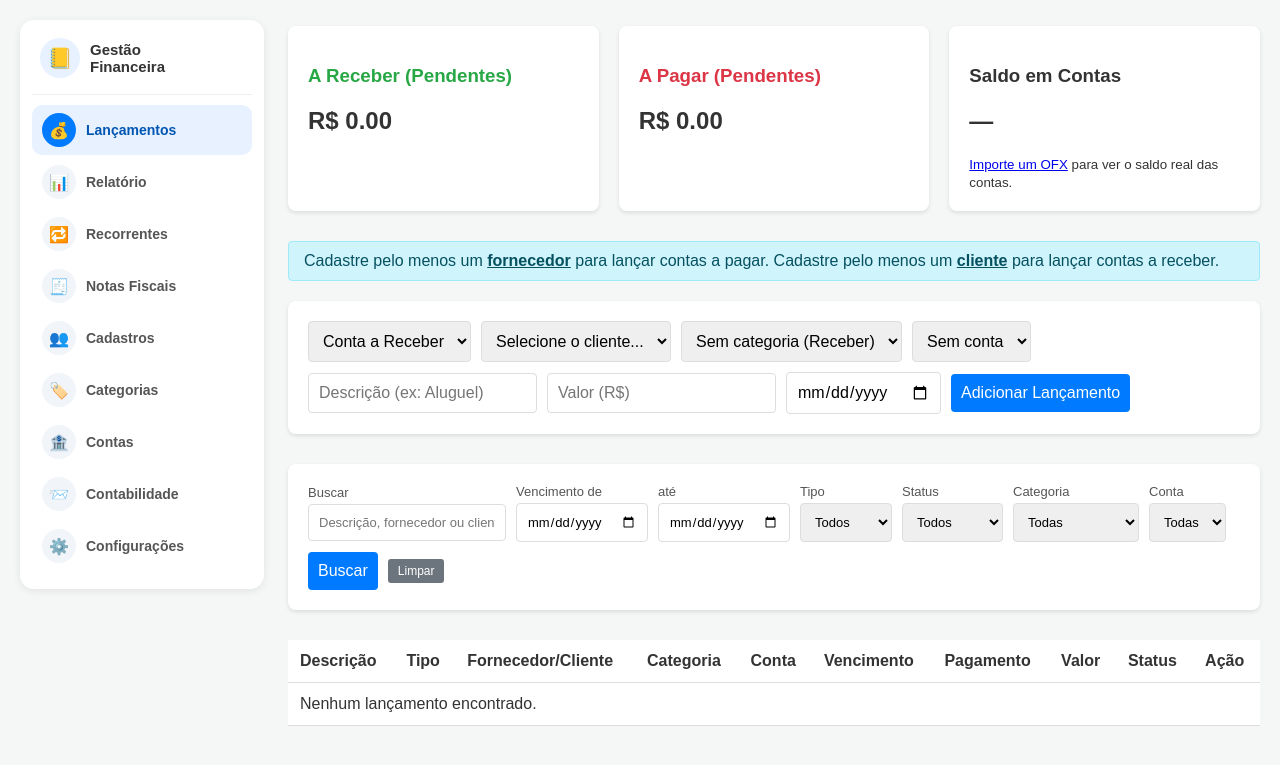
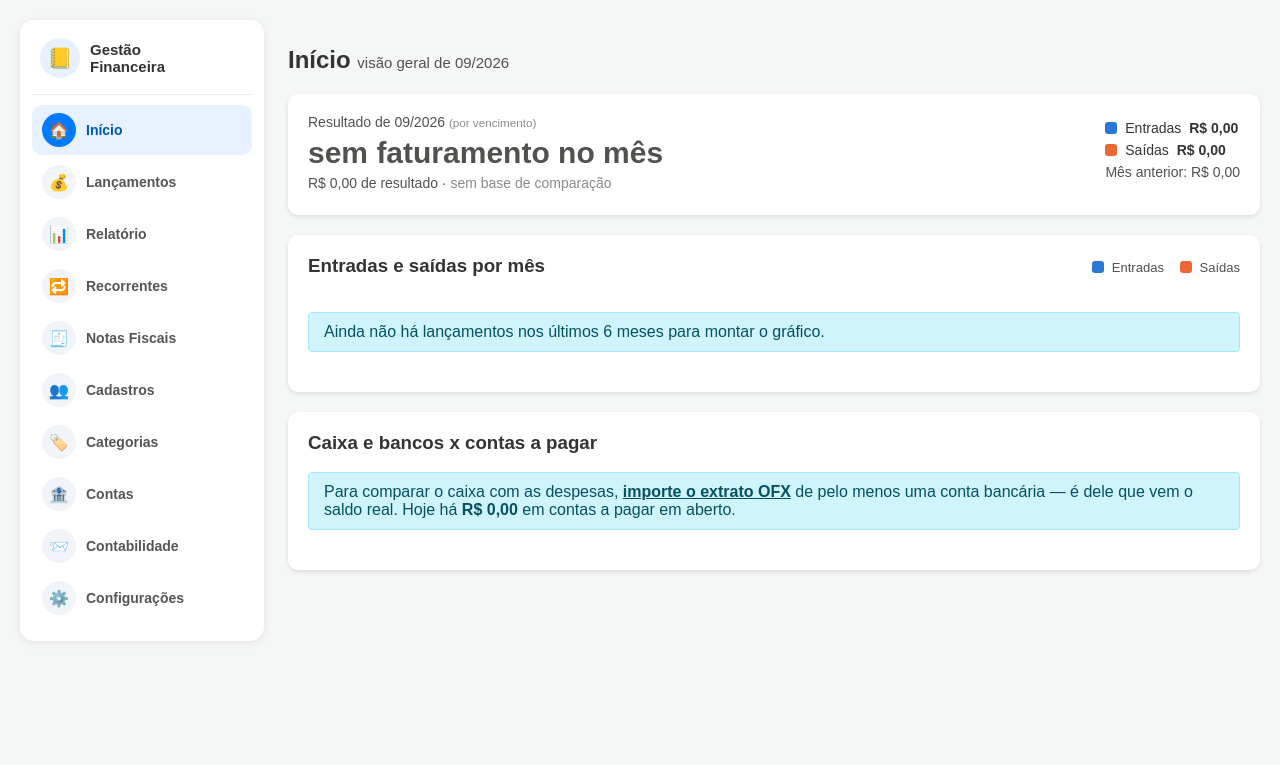
Before and after one commit to gustc50/CRM, a Flask app: page / in a window 1280 px wide. Shown: the top 765 px of the page. Run offline with Flask 3, Linux system fonts and the light colour scheme.

Commit message:
Adiciona aba Início com os painéis de resultado, tendência e caixa
O programa passa a abrir numa visão geral em vez da lista de lançamentos
(que saiu de / para /lancamentos). A tela responde três perguntas sem exigir
clique: se o mês está dando lucro, como ele se compara aos anteriores, e se
há dinheiro em conta para o que está em aberto.

- Resultado do mês em destaque, como "15,7% de lucro" ou "18,8% de prejuízo",
  com o valor em reais e a variação contra o mês anterior. Sem faturamento no
  mês a tela diz isso, em vez de dividir por zero.
- Barras de entradas e saídas dos últimos 6 meses, com rótulo só no mês atual
  (para dar a escala sem poluir), valores no hover e tabela equivalente.
- Medidor de quanto do saldo em conta já está comprometido com contas a
  pagar, com os cards de saldo, total a pagar (marcando o vencido) e a sobra
  ou falta projetada.

O resultado segue a data de vencimento, como o Relatório, para que um mês sem
baixas lançadas não apareça como prejuízo inexistente; o bloco de caixa usa o
saldo real vindo do OFX.

As séries do gráfico usam azul e laranja, não o verde/vermelho do resto do
sistema: medido com o validador de paleta, verde x vermelho separa ΔE 3,5 sob
deuteranopia (mínimo seguro 8) e as barras ficariam indistinguíveis; azul x
laranja separa ΔE 24,7. No resto do sistema as cores seguem acompanhadas da
palavra, então não são o único sinal.

Co-Authored-By: Claude Opus 5 <noreply@anthropic.com>
Claude-Session: https://claude.ai/code/session_014yPmz2zF9scw1A7VyvP3Mg

```diff
--- a/erp/app.py
+++ b/erp/app.py
@@ -196,7 +196,7 @@ db.init_app(app)
 @app.errorhandler(413)
 def arquivo_muito_grande(_erro):
     flash('Arquivo muito grande. O limite por anexo é 10 MB.', 'erro')
-    return redirect(request.referrer or url_for('index'))
+    return redirect(request.referrer or url_for('lancamentos'))
 
 
 def migrar_schema():
@@ -462,8 +462,10 @@ app.jinja_env.globals['formatar_cnpj_cpf'] = formatar_cnpj_cpf
 # as telas de edição), e `filhos` são as sub-abas que aparecem quando a seção
 # está aberta. Clicar no item pai leva para a primeira sub-aba.
 MENU_LATERAL = [
-    {'icone': '💰', 'rotulo': 'Lançamentos', 'endpoint': 'index',
-     'ativo_em': ('index', 'editar')},
+    {'icone': '🏠', 'rotulo': 'Início', 'endpoint': 'inicio',
+     'ativo_em': ('inicio',)},
+    {'icone': '💰', 'rotulo': 'Lançamentos', 'endpoint': 'lancamentos',
+     'ativo_em': ('lancamentos', 'editar')},
     {'icone': '📊', 'rotulo': 'Relatório', 'endpoint': 'relatorio',
      'ativo_em': ('relatorio',)},
     {'icone': '🔁', 'rotulo': 'Recorrentes', 'endpoint': 'recorrentes_listar',
@@ -1234,8 +1236,116 @@ def validar_recorrente(form):
     return dados, None
 
 
+# ------------------------------------------------------------------ #
+# Início — visão geral do negócio
+# ------------------------------------------------------------------ #
+
+MESES_NO_GRAFICO = 6
+MESES_ABREVIADOS = ['jan', 'fev', 'mar', 'abr', 'mai', 'jun', 'jul', 'ago', 'set', 'out', 'nov', 'dez']
+
+
+def _limites_do_mes(referencia):
+    """Primeiro e último dia do mês da data informada."""
+    primeiro = referencia.replace(day=1)
+    ultimo = primeiro.replace(day=calendar.monthrange(primeiro.year, primeiro.month)[1])
+    return primeiro, ultimo
+
+
+def _mes_anterior(referencia):
+    primeiro = referencia.replace(day=1)
+    return (primeiro - timedelta(days=1)).replace(day=1)
+
+
+def resultado_do_mes(referencia):
+    """Entradas, saídas e resultado de um mês, por data de vencimento.
+
+    Usa competência (vencimento) e não caixa (pagamento) para bater com o
+    Relatório por Período e para não depender de o usuário ter dado baixa em
+    tudo — senão um mês sem baixas apareceria como prejuízo que não existe.
+    """
+    inicio, fim = _limites_do_mes(referencia)
+    transacoes = Transacao.query.filter(
+        Transacao.data_vencimento >= inicio,
+        Transacao.data_vencimento <= fim,
+    ).all()
+
+    entradas = sum(t.valor for t in transacoes if t.tipo == 'Receber')
+    saidas = sum(t.valor for t in transacoes if t.tipo == 'Pagar')
+    resultado = entradas - saidas
+
+    return {
+        'inicio': inicio,
+        'fim': fim,
+        'rotulo': f'{inicio.month:02d}/{inicio.year}',
+        'rotulo_curto': MESES_ABREVIADOS[inicio.month - 1],
+        'entradas': entradas,
+        'saidas': saidas,
+        'resultado': resultado,
+        # Margem sobre o faturamento: sem entradas no mês não existe margem
+        # (dividir por zero diria "prejuízo de infinito%").
+        'margem': (resultado / entradas * 100) if entradas else None,
+    }
+
+
+def _variacao(atual, anterior):
+    """Variação percentual entre dois valores; None quando não dá para comparar."""
+    if not anterior:
+        return None
+    return (atual - anterior) / abs(anterior) * 100
+
+
 @app.route('/')
-def index():
+def inicio():
+    hoje = datetime.now().date()
+    mes_atual = resultado_do_mes(hoje)
+    mes_passado = resultado_do_mes(_mes_anterior(hoje))
+
+    # Série dos últimos meses, do mais antigo para o mais recente
+    serie = []
+    referencia = hoje
+    for _ in range(MESES_NO_GRAFICO):
+        serie.append(resultado_do_mes(referencia))
+        referencia = _mes_anterior(referencia)
+    serie.reverse()
+    teto = max([max(m['entradas'], m['saidas']) for m in serie] or [0])
+
+    # Caixa: o que existe em conta contra o que já está comprometido
+    contas_com_saldo = ContaBancaria.query.filter(ContaBancaria.saldo.isnot(None)).all()
+    saldo_contas = sum(c.saldo for c in contas_com_saldo) if contas_com_saldo else None
+    saldo_data = max((c.saldo_data for c in contas_com_saldo if c.saldo_data), default=None)
+
+    pendentes = Transacao.query.filter_by(status='Pendente').all()
+    a_pagar = sum(t.valor for t in pendentes if t.tipo == 'Pagar')
+    a_receber = sum(t.valor for t in pendentes if t.tipo == 'Receber')
+    atrasados = [t for t in pendentes if t.tipo == 'Pagar' and t.data_vencimento < hoje]
+
+    comprometido = None
+    if saldo_contas and saldo_contas > 0:
+        comprometido = min(a_pagar / saldo_contas * 100, 100)
+
+    return render_template(
+        'inicio.html',
+        hoje=hoje,
+        mes_atual=mes_atual,
+        mes_passado=mes_passado,
+        serie=serie,
+        teto=teto,
+        variacao_entradas=_variacao(mes_atual['entradas'], mes_passado['entradas']),
+        variacao_saidas=_variacao(mes_atual['saidas'], mes_passado['saidas']),
+        variacao_resultado=_variacao(mes_atual['resultado'], mes_passado['resultado']),
+        saldo_contas=saldo_contas,
+        saldo_data=saldo_data,
+        a_pagar=a_pagar,
+        a_receber=a_receber,
+        sobra=(saldo_contas - a_pagar) if saldo_contas is not None else None,
+        comprometido=comprometido,
+        atrasados=len(atrasados),
+        valor_atrasado=sum(t.valor for t in atrasados),
+    )
+
+
+@app.route('/lancamentos')
+def lancamentos():
     todas_transacoes = Transacao.query.all()
     total_receber = sum(t.valor for t in todas_transacoes if t.tipo == 'Receber' and t.status == 'Pendente')
     total_pagar = sum(t.valor for t in todas_transacoes if t.tipo == 'Pagar' and t.status == 'Pendente')
@@ -1284,7 +1394,7 @@ def index():
     transacoes = query.order_by(Transacao.data_vencimento).all()
 
     return render_template(
-        'index.html',
+        'lancamentos.html',
         transacoes=transacoes,
         total_receber=total_receber,
         total_pagar=total_pagar,
@@ -1313,12 +1423,12 @@ def adicionar():
     dados, erro = validar_transacao(request.form)
     if erro:
         flash(erro, 'erro')
-        return redirect(url_for('index'))
+        return redirect(url_for('lancamentos'))
 
     db.session.add(Transacao(**dados))
     db.session.commit()
     flash('Lançamento adicionado com sucesso.', 'sucesso')
-    return redirect(url_for('index'))
+    return redirect(url_for('lancamentos'))
 
 
 @app.route('/editar/<int:id>', methods=['GET', 'POST'])
@@ -1377,7 +1487,7 @@ def editar(id):
         transacao.conta_bancaria_id = dados['conta_bancaria_id']
         db.session.commit()
         flash('Lançamento atualizado com sucesso.', 'sucesso')
-        return redirect(url_for('index'))
+        return redirect(url_for('lancamentos'))
 
     return render_template(
         'editar.html',
@@ -1401,7 +1511,7 @@ def excluir(id):
     db.session.delete(transacao)
     db.session.commit()
     flash('Lançamento excluído.', 'sucesso')
-    return redirect(url_for('index'))
+    return redirect(url_for('lancamentos'))
 
 
 def _destino_voltar():
@@ -1409,7 +1519,7 @@ def _destino_voltar():
     voltar = request.form.get('voltar', '')
     if voltar.startswith('/') and not voltar.startswith('//'):
         return voltar
-    return url_for('index')
+    return url_for('lancamentos')
 
 
 @app.route('/concluir/<int:id>', methods=['POST'])
@@ -1433,7 +1543,7 @@ def reabrir(id):
     transacao.status = 'Pendente'
     transacao.data_pagamento = None
     db.session.commit()
-    return redirect(url_for('index'))
+    return redirect(url_for('lancamentos'))
 
 
 @app.route('/anexos/<int:id>')
@@ -1441,7 +1551,7 @@ def baixar_anexo(id):
     transacao = Transacao.query.get_or_404(id)
     if not transacao.anexo_arquivo:
         flash('Este lançamento não possui anexo.', 'erro')
-        return redirect(url_for('index'))
+        return redirect(url_for('lancamentos'))
     return send_from_directory(
         anexos_dir(),
         transacao.anexo_arquivo,
--- a/erp/static/style.css
+++ b/erp/static/style.css
@@ -509,6 +509,185 @@ input[type="file"] {
     padding: 8px;
 }
 
+/* ---- Início (dashboards) ----
+   Paleta das séries validada para daltonismo com o validate_palette.js:
+   azul x laranja separam ΔE 24.7 sob protanopia. Verde/vermelho, usados no
+   resto do sistema junto de rótulos em texto, separam só ΔE 3.5 — serviriam
+   para colorir uma palavra, não para ser o único sinal num gráfico. */
+:root {
+    --serie-entradas: #2a78d6;
+    --serie-saidas: #eb6834;
+    --superficie: #fff;
+    --tinta-secundaria: #52514e;
+    --grade: #e6e9ee;
+}
+
+.painel {
+    background: #fff;
+    border-radius: 10px;
+    padding: 20px;
+    margin-bottom: 20px;
+    box-shadow: 0 2px 4px rgba(0,0,0,0.1);
+}
+.painel h3 { margin-top: 0; }
+
+.subtitulo {
+    font-weight: normal;
+    color: var(--tinta-secundaria);
+    font-size: 15px;
+}
+.rotulo-painel {
+    margin: 0;
+    color: var(--tinta-secundaria);
+    font-size: 14px;
+}
+.rotulo-painel small { color: #8a8a86; }
+
+.destaque-resultado {
+    display: flex;
+    justify-content: space-between;
+    gap: 24px;
+    flex-wrap: wrap;
+}
+/* Hero: o número que a tela lidera. Uma por página. */
+.hero {
+    font-size: 48px;
+    font-weight: 600;
+    line-height: 1.1;
+    margin: 6px 0;
+}
+.hero-lucro { color: #17693f; }
+.hero-prejuizo { color: #a4332f; }
+.hero-neutro { color: var(--tinta-secundaria); font-size: 30px; }
+.hero-apoio {
+    margin: 4px 0;
+    color: var(--tinta-secundaria);
+    font-size: 14px;
+}
+
+.delta { font-weight: 600; white-space: nowrap; }
+.delta-bom { color: #17693f; }
+.delta-ruim { color: #a4332f; }
+.delta-neutro { color: #8a8a86; font-weight: normal; }
+.valor-bom { color: #17693f; }
+.valor-ruim { color: #a4332f; }
+
+.resumo-mes { font-size: 14px; }
+.resumo-mes p { margin: 6px 0; }
+.resumo-mes strong { margin-left: 4px; }
+
+/* Chave de cor da legenda e dos resumos */
+.chave {
+    display: inline-block;
+    width: 12px;
+    height: 12px;
+    border-radius: 3px;
+    vertical-align: -1px;
+    margin-right: 4px;
+}
+.chave.entradas { background: var(--serie-entradas); }
+.chave.saidas { background: var(--serie-saidas); }
+
+.cabecalho-grafico {
+    display: flex;
+    justify-content: space-between;
+    align-items: baseline;
+    flex-wrap: wrap;
+    gap: 10px;
+}
+.legenda {
+    display: flex;
+    gap: 16px;
+    font-size: 13px;
+    color: var(--tinta-secundaria);
+}
+
+.grafico-barras {
+    display: flex;
+    align-items: flex-end;
+    gap: 18px;
+    height: 200px;
+    margin: 20px 0 6px;
+    padding-top: 10px;
+    border-bottom: 1px solid var(--grade);
+}
+.grupo-mes {
+    flex: 1;
+    display: flex;
+    flex-direction: column;
+    align-items: center;
+    height: 100%;
+}
+.barras {
+    flex: 1;
+    display: flex;
+    align-items: flex-end;
+    justify-content: center;
+    gap: 2px;  /* o gap em cor de superfície é o que separa as barras vizinhas */
+    width: 100%;
+}
+.barra {
+    width: 22px;  /* marcas finas: a sobra da faixa é ar, não tinta */
+    max-width: 40%;
+    min-height: 2px;
+    border-radius: 4px 4px 0 0;  /* arredondado na ponta do dado, reto na base */
+    position: relative;
+}
+/* Rótulo fica fora da ponta da barra (dentro não cabe) e cada um puxa para o
+   seu lado: centralizados nas duas barras vizinhas, os textos se sobrepõem. */
+.rotulo-barra {
+    position: absolute;
+    bottom: 100%;
+    margin-bottom: 4px;
+    font-size: 11px;
+    font-weight: 600;
+    color: var(--tinta-secundaria);
+    white-space: nowrap;
+}
+.rotulo-esquerda { right: 50%; margin-right: 3px; }
+.rotulo-direita { left: 50%; margin-left: 3px; }
+.barra.entradas { background: var(--serie-entradas); }
+.barra.saidas { background: var(--serie-saidas); }
+.rotulo-mes {
+    margin-top: 8px;
+    font-size: 12px;
+    color: var(--tinta-secundaria);
+}
+.mes-atual .rotulo-mes { font-weight: bold; color: #333; }
+
+.nota-grafico {
+    font-size: 12px;
+    color: #8a8a86;
+    margin: 4px 0 0;
+}
+.tabela-grafico { margin-top: 14px; }
+.tabela-grafico summary {
+    cursor: pointer;
+    font-size: 13px;
+    color: #0056b3;
+}
+.tabela-grafico .table-scroll table { min-width: 0; }
+
+/* Medidor: quanto do caixa já está comprometido */
+.medidor { margin: 16px 0 24px; }
+.medidor-trilha {
+    height: 22px;
+    background: #e7f1ff;  /* trilha é um passo mais claro da mesma rampa do fill */
+    border-radius: 6px;
+    overflow: hidden;
+}
+.medidor-fill {
+    height: 100%;
+    background: var(--serie-entradas);
+    border-radius: 6px 0 0 6px;
+}
+.medidor-fill.medidor-estourado { background: var(--serie-saidas); }
+.medidor-texto {
+    margin: 8px 0 0;
+    font-size: 14px;
+    color: var(--tinta-secundaria);
+}
+
 .badge-origem {
     display: inline-block;
     text-decoration: none;
--- a/erp/templates/editar.html
+++ b/erp/templates/editar.html
@@ -115,7 +115,7 @@
 
     <div class="form-acoes">
         <button type="submit">Salvar Alterações</button>
-        <a href="{{ url_for('index') }}" class="btn-acao btn-cancelar">Cancelar</a>
+        <a href="{{ url_for('lancamentos') }}" class="btn-acao btn-cancelar">Cancelar</a>
     </div>
 </form>
 {% endblock %}
--- /dev/null
+++ b/erp/templates/inicio.html
@@ -0,0 +1,157 @@
+{% extends 'base.html' %}
+
+{# Formatação brasileira: milhar com ponto, decimal com vírgula, sinal antes do R$ #}
+{% macro dinheiro(valor) %}
+{%- set absoluto = "{:,.2f}".format(valor|abs).replace(',', 'X').replace('.', ',').replace('X', '.') -%}
+{{ '-' if valor < 0 else '' }}R$ {{ absoluto }}
+{%- endmacro %}
+
+{% macro porcento(valor, casas=1) %}{{ ("%." ~ casas ~ "f")|format(valor)|replace('.', ',') }}%{% endmacro %}
+
+{# Valor curto para caber como rótulo de barra — o exato está no topo, na
+   tabela e no hover; aqui o papel é dar a escala do gráfico. #}
+{% macro compacto(valor) %}
+{%- if valor >= 1000000 -%}{{ "%.1f"|format(valor / 1000000)|replace('.', ',') }} mi
+{%- elif valor >= 1000 -%}{{ (valor / 1000)|round|int }} mil
+{%- else -%}{{ valor|round|int }}
+{%- endif -%}
+{% endmacro %}
+
+{% macro variacao(percentual, mais_e_melhor=True) %}
+    {% if percentual is not none %}
+    {% set subiu = percentual >= 0 %}
+    {% set bom = subiu if mais_e_melhor else not subiu %}
+    <span class="delta {{ 'delta-bom' if bom else 'delta-ruim' }}">
+        {{ '▲' if subiu else '▼' }} {{ porcento(percentual|abs) }} vs. mês anterior
+    </span>
+    {% else %}
+    <span class="delta delta-neutro">sem base de comparação</span>
+    {% endif %}
+{% endmacro %}
+
+{% block content %}
+<h2>Início <small class="subtitulo">visão geral de {{ mes_atual.rotulo }}</small></h2>
+
+<!-- Resultado do mês: o número que a tela lidera -->
+<section class="painel destaque-resultado">
+    <div>
+        <p class="rotulo-painel">Resultado de {{ mes_atual.rotulo }} <small>(por vencimento)</small></p>
+        {% if mes_atual.margem is not none %}
+        <p class="hero {{ 'hero-lucro' if mes_atual.resultado >= 0 else 'hero-prejuizo' }}">
+            {{ porcento(mes_atual.margem|abs) }} de {{ 'lucro' if mes_atual.resultado >= 0 else 'prejuízo' }}
+        </p>
+        {% else %}
+        <p class="hero hero-neutro">sem faturamento no mês</p>
+        {% endif %}
+        <p class="hero-apoio">
+            {{ dinheiro(mes_atual.resultado) }} de resultado ·
+            {{ variacao(variacao_resultado) }}
+        </p>
+    </div>
+    <div class="resumo-mes">
+        <p><span class="chave entradas"></span> Entradas <strong>{{ dinheiro(mes_atual.entradas) }}</strong></p>
+        <p><span class="chave saidas"></span> Saídas <strong>{{ dinheiro(mes_atual.saidas) }}</strong></p>
+        <p class="hero-apoio">Mês anterior: {{ dinheiro(mes_passado.resultado) }}</p>
+    </div>
+</section>
+
+<!-- Entradas x saídas ao longo do tempo -->
+<section class="painel">
+    <div class="cabecalho-grafico">
+        <h3>Entradas e saídas por mês</h3>
+        <div class="legenda">
+            <span><span class="chave entradas"></span> Entradas</span>
+            <span><span class="chave saidas"></span> Saídas</span>
+        </div>
+    </div>
+
+    {% if teto > 0 %}
+    <div class="grafico-barras">
+        {% for m in serie %}
+        {# Rótulo direto só no mês atual: é a ponta da série e o que a tela conta.
+           Número em toda barra vira ruído e ninguém lê — os demais meses ficam
+           no hover e na tabela abaixo. #}
+        <div class="grupo-mes {{ 'mes-atual' if loop.last else '' }}">
+            <div class="barras">
+                <div class="barra entradas" style="height: {{ (m.entradas / teto * 100)|round(1) }}%"
+                     title="{{ m.rotulo }} · Entradas {{ dinheiro(m.entradas) }}">
+                    {% if loop.last %}<span class="rotulo-barra rotulo-esquerda">{{ compacto(m.entradas) }}</span>{% endif %}
+                </div>
+                <div class="barra saidas" style="height: {{ (m.saidas / teto * 100)|round(1) }}%"
+                     title="{{ m.rotulo }} · Saídas {{ dinheiro(m.saidas) }}">
+                    {% if loop.last %}<span class="rotulo-barra rotulo-direita">{{ compacto(m.saidas) }}</span>{% endif %}
+                </div>
+            </div>
+            <span class="rotulo-mes">{{ m.rotulo_curto }}</span>
+        </div>
+        {% endfor %}
+    </div>
+    <p class="nota-grafico">Últimos {{ serie|length }} meses, por data de vencimento. O mês atual é o último à direita.</p>
+
+    <details class="tabela-grafico">
+        <summary>Ver os números em tabela</summary>
+        <div class="table-scroll">
+        <table>
+            <thead>
+                <tr><th>Mês</th><th>Entradas</th><th>Saídas</th><th>Resultado</th></tr>
+            </thead>
+            <tbody>
+                {% for m in serie %}
+                <tr>
+                    <td>{{ m.rotulo }}</td>
+                    <td>{{ dinheiro(m.entradas) }}</td>
+                    <td>{{ dinheiro(m.saidas) }}</td>
+                    <td class="{{ 'valor-bom' if m.resultado >= 0 else 'valor-ruim' }}">{{ dinheiro(m.resultado) }}</td>
+                </tr>
+                {% endfor %}
+            </tbody>
+        </table>
+        </div>
+    </details>
+    {% else %}
+    <p class="aviso-cadastro">Ainda não há lançamentos nos últimos {{ serie|length }} meses para montar o gráfico.</p>
+    {% endif %}
+</section>
+
+<!-- Caixa contra compromissos -->
+<section class="painel">
+    <h3>Caixa e bancos x contas a pagar</h3>
+
+    {% if saldo_contas is not none %}
+    <div class="medidor">
+        <div class="medidor-trilha" title="Contas a pagar em aberto: {{ dinheiro(a_pagar) }} de {{ dinheiro(saldo_contas) }} em caixa">
+            <div class="medidor-fill {{ 'medidor-estourado' if comprometido >= 100 else '' }}"
+                 style="width: {{ comprometido|round(1) }}%"></div>
+        </div>
+        <p class="medidor-texto">
+            <strong>{{ "%.0f"|format(comprometido) }}%</strong> do saldo em conta já está comprometido
+            com contas a pagar em aberto.
+        </p>
+    </div>
+
+    <div class="dashboard">
+        <div class="card">
+            <h3>Saldo em contas</h3>
+            <h2>{{ dinheiro(saldo_contas) }}</h2>
+            {% if saldo_data %}<small>Último OFX importado em {{ saldo_data.strftime('%d/%m/%Y') }}</small>{% endif %}
+        </div>
+        <div class="card">
+            <h3>A pagar em aberto</h3>
+            <h2>{{ dinheiro(a_pagar) }}</h2>
+            {% if atrasados %}<small class="valor-ruim">{{ atrasados }} já vencida(s): {{ dinheiro(valor_atrasado) }}</small>{% endif %}
+        </div>
+        <div class="card">
+            <h3>{{ 'Sobra projetada' if sobra >= 0 else 'Falta projetada' }}</h3>
+            <h2 class="{{ 'valor-bom' if sobra >= 0 else 'valor-ruim' }}">{{ dinheiro(sobra) }}</h2>
+            <small>Sem contar os {{ dinheiro(a_receber) }} a receber</small>
+        </div>
+    </div>
+    {% else %}
+    <p class="aviso-cadastro">
+        Para comparar o caixa com as despesas, <a href="{{ url_for('contas_listar') }}">importe o extrato OFX</a>
+        de pelo menos uma conta bancária — é dele que vem o saldo real.
+        Hoje há <strong>{{ dinheiro(a_pagar) }}</strong> em contas a pagar em aberto.
+    </p>
+    {% endif %}
+</section>
+{% endblock %}
--- a/erp/templates/index.html
+++ b/erp/templates/lancamentos.html
@@ -33,7 +33,7 @@
 {% if sem_categoria_count %}
 <p class="aviso-cadastro">
     ⚠ {{ sem_categoria_count }} lançamento(s) sem categoria.
-    <a href="{{ url_for('index', filtro_categoria='sem') }}">Ver todos</a>
+    <a href="{{ url_for('lancamentos', filtro_categoria='sem') }}">Ver todos</a>
 </p>
 {% endif %}
 
@@ -78,7 +78,7 @@
     <button type="submit">Adicionar Lançamento</button>
 </form>
 
-<form action="{{ url_for('index') }}" method="GET" class="form-filtro">
+<form action="{{ url_for('lancamentos') }}" method="GET" class="form-filtro">
     <label>
         Buscar
         <input type="text" name="busca" value="{{ busca }}" placeholder="Descrição, fornecedor ou cliente...">
@@ -127,7 +127,7 @@
         </select>
     </label>
     <button type="submit">Buscar</button>
-    <a href="{{ url_for('index') }}" class="btn-acao btn-cancelar">Limpar</a>
+    <a href="{{ url_for('lancamentos') }}" class="btn-acao btn-cancelar">Limpar</a>
 </form>
 
 <div class="table-scroll">
```
Also changed, not shown: erp/README.md.
